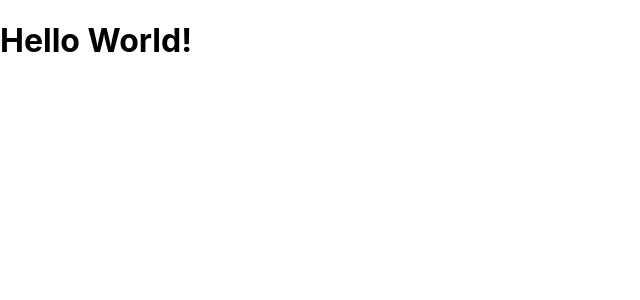
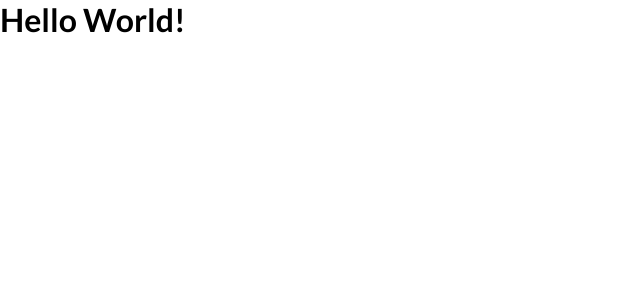
Before and after one commit to tars003/loom-dash, a React (Create React App) app: page / in a window 1280 px wide. Shown: the top 300 px of the page, without its empty margins (0-640 px from the left). Built offline with nearby package versions, Linux system fonts and the light colour scheme.

Commit message:
Font and colors added in scss

```diff
--- a/src/index.css
+++ /dev/null
@@ -1,13 +0,0 @@
-body {
-  margin: 0;
-  font-family: -apple-system, BlinkMacSystemFont, 'Segoe UI', 'Roboto', 'Oxygen',
-    'Ubuntu', 'Cantarell', 'Fira Sans', 'Droid Sans', 'Helvetica Neue',
-    sans-serif;
-  -webkit-font-smoothing: antialiased;
-  -moz-osx-font-smoothing: grayscale;
-}
-
-code {
-  font-family: source-code-pro, Menlo, Monaco, Consolas, 'Courier New',
-    monospace;
-}
--- a/src/index.js
+++ b/src/index.js
@@ -1,6 +1,6 @@
 import React from 'react';
 import ReactDOM from 'react-dom';
-import './index.css';
+import './index.scss';
 import App from './App';
 import reportWebVitals from './reportWebVitals';
 
--- /dev/null
+++ b/src/index.scss
@@ -0,0 +1,29 @@
+@import url('https://fonts.googleapis.com/css2?family=Lato:ital,wght@0,100;0,300;0,400;0,700;0,900;1,100;1,300;1,400;1,700;1,900&family=Roboto:ital,wght@0,300;0,400;0,500;0,700;0,900;1,100;1,300;1,400;1,500;1,700;1,900&display=swap');
+:root {
+    --primary-font: 'Lato', 'sans-serif';
+    --secondary-font: 'Roboto', 'sans-serif', ;
+    --primary: #1F1F1F;
+    --primary-light: #9D9D9D;
+    --black: #000000;
+    --grey: #595959;
+    --grey-light: #848484;
+    --green: #00AE31;
+    --blue: #0075FF;
+}
+
+* {
+    margin: 0;
+    padding: 0;
+    box-sizing: border-box;
+}
+
+body {
+    margin: 0;
+    font-family: var(--primary-font);
+    -webkit-font-smoothing: antialiased;
+    -moz-osx-font-smoothing: grayscale;
+}
+
+code {
+    font-family: source-code-pro, Menlo, Monaco, Consolas, 'Courier New', monospace;
+}
```
